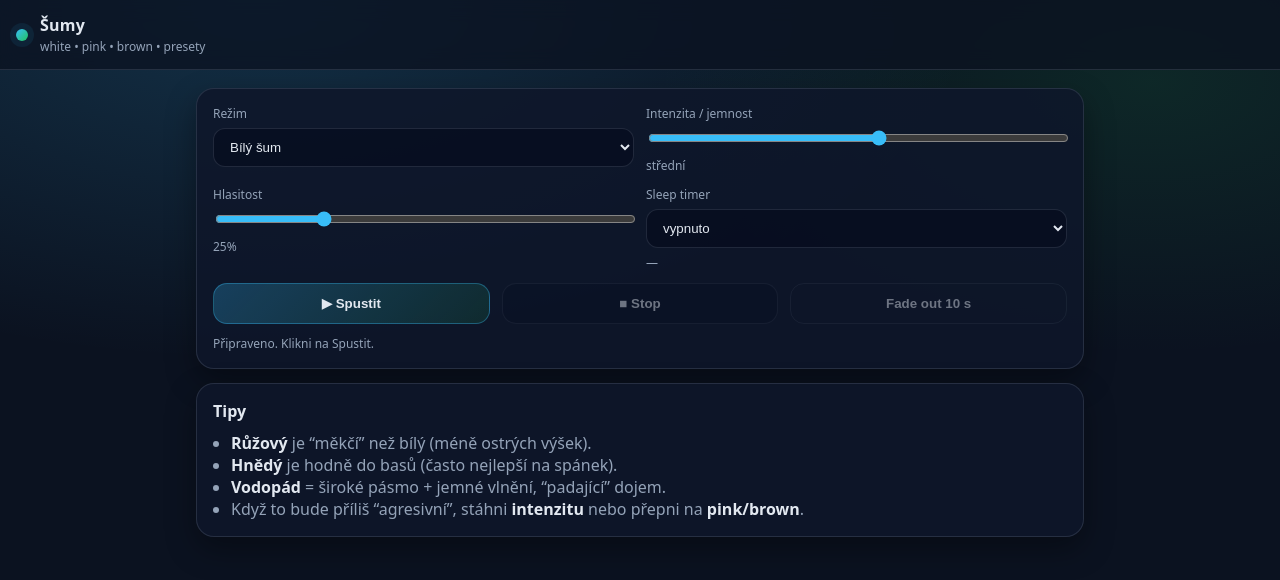
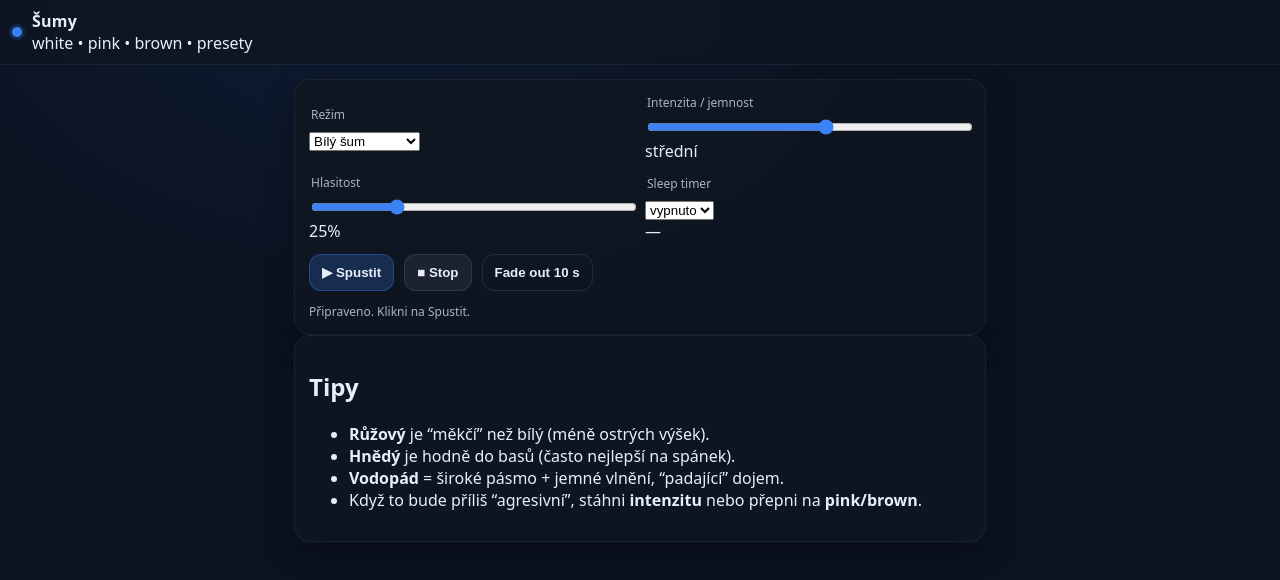
Before and after one commit to Berniocal/sumy, a plain HTML site: page index.html in a window 1280 px wide. Drawn offline with Linux system fonts and the light colour scheme.

Commit message:
Update style.css

```diff
--- a/style.css
+++ b/style.css
@@ -1,148 +1,179 @@
 :root{
   --bg:#0b1220;
-  --card:#0f172a;
-  --muted:#94a3b8;
-  --text:#e2e8f0;
-  --accent:#38bdf8;
+  --card:#0f1722;
+  --text:#e8eef9;
+  --muted:#a9b4c7;
+  --line:#203044;
+  --accent:#3b82f6;
   --accent2:#22c55e;
-  --border:rgba(148,163,184,.18);
-  --shadow: 0 12px 30px rgba(0,0,0,.35);
-  --radius: 18px;
+
+  --r:16px;
+  --pad:14px;
 }
 
 *{ box-sizing:border-box; }
 html,body{ height:100%; }
 body{
   margin:0;
+  background: radial-gradient(1000px 600px at 30% 0%, #0f1b33 0%, var(--bg) 55%);
+  color:var(--text);
   font-family: system-ui, -apple-system, Segoe UI, Roboto, Arial, sans-serif;
-  background: radial-gradient(1200px 600px at 20% 0%, rgba(56,189,248,.18), transparent 60%),
-              radial-gradient(900px 500px at 90% 10%, rgba(34,197,94,.12), transparent 55%),
-              var(--bg);
-  color:var(--text);
 }
 
 .topbar{
-  position:sticky;
-  top:0;
-  z-index:5;
-  display:flex;
-  align-items:center;
-  justify-content:space-between;
-  gap:12px;
-  padding: 14px max(16px, env(safe-area-inset-left)) 14px max(16px, env(safe-area-inset-right));
-  border-bottom:1px solid var(--border);
-  background: rgba(11,18,32,.75);
+  position:sticky; top:0;
+  display:flex; align-items:center; justify-content:space-between;
+  padding: max(10px, env(safe-area-inset-top)) 12px 10px 12px;
+  background: rgba(15,23,34,0.72);
   backdrop-filter: blur(10px);
+  border-bottom:1px solid rgba(255,255,255,0.06);
 }
 
-.brand{ display:flex; gap:12px; align-items:center; }
+.brand{ display:flex; gap:10px; align-items:center; }
 .dot{
-  width:12px;height:12px;border-radius:50%;
-  background: linear-gradient(135deg, var(--accent), var(--accent2));
-  box-shadow: 0 0 0 6px rgba(56,189,248,.08);
+  width:10px; height:10px; border-radius:99px;
+  background: var(--accent);
+  box-shadow: 0 0 0 3px rgba(59,130,246,0.18);
 }
-.title{ font-weight:800; letter-spacing:.2px; }
-.subtitle{ color:var(--muted); font-size:12px; margin-top:2px; }
+.title{ font-weight:700; letter-spacing:.2px; }
+
+.top-actions{ display:flex; gap:10px; align-items:center; }
 
 .wrap{
-  max-width: 920px;
-  margin: 18px auto;
-  padding: 0 16px 40px;
-  display:grid;
-  gap:14px;
+  padding: 14px;
+  max-width: 720px;
+  margin: 0 auto;
 }
 
 .card{
-  background: rgba(15,23,42,.86);
-  border:1px solid var(--border);
-  border-radius: var(--radius);
-  box-shadow: var(--shadow);
-  padding: 16px;
-}
-
-.card h2{
-  margin: 0 0 10px 0;
-  font-size: 16px;
+  background: rgba(15,23,34,0.9);
+  border:1px solid rgba(255,255,255,0.06);
+  border-radius: var(--r);
+  padding: var(--pad);
+  box-shadow: 0 10px 30px rgba(0,0,0,0.28);
 }
 
 .row{
-  display:grid;
-  grid-template-columns: 1fr 1fr;
-  gap: 12px;
+  display:flex;
+  gap:10px;
+  align-items:center;
   margin-bottom: 12px;
 }
+.row:last-child{ margin-bottom:0; }
 
-@media (max-width: 720px){
-  .row{ grid-template-columns: 1fr; }
+.field{
+  flex:1;
+  min-width: 0;
 }
-
-.field label{
+label{
   display:block;
   font-size: 12px;
   color: var(--muted);
-  margin-bottom: 6px;
-}
-.field select, .field input[type="range"]{
-  width:100%;
-}
-.field select{
-  background: rgba(2,6,23,.45);
-  color: var(--text);
-  border: 1px solid var(--border);
-  border-radius: 12px;
-  padding: 10px 12px;
-  outline:none;
+  margin: 0 0 6px 2px;
 }
 
-.field input[type="range"]{
+input[type="range"]{
+  width:100%;
   accent-color: var(--accent);
 }
 
-.hint{
+.small{
+  margin-top: 4px;
+  font-size: 12px;
   color: var(--muted);
-  font-size: 12px;
-  margin-top: 6px;
-}
-
-.actions{
-  grid-template-columns: 1fr 1fr 1fr;
-}
-@media (max-width: 720px){
-  .actions{ grid-template-columns: 1fr; }
 }
 
 .btn{
-  appearance:none;
-  border: 1px solid var(--border);
-  background: rgba(2,6,23,.35);
+  border:1px solid rgba(255,255,255,0.10);
+  background: rgba(255,255,255,0.06);
   color: var(--text);
-  border-radius: 14px;
-  padding: 12px 14px;
-  font-weight: 700;
-  cursor:pointer;
-  transition: transform .08s ease, background .15s ease, border-color .15s ease;
+  padding: 10px 12px;
+  border-radius: 12px;
+  font-weight: 650;
+  cursor: pointer;
+  user-select:none;
 }
-.btn:active{ transform: scale(.98); }
-.btn[disabled]{ opacity:.45; cursor:not-allowed; }
-
+.btn:active{ transform: translateY(1px); }
 .btn.primary{
-  border-color: rgba(56,189,248,.35);
-  background: linear-gradient(135deg, rgba(56,189,248,.25), rgba(34,197,94,.12));
+  border-color: rgba(59,130,246,0.35);
+  background: rgba(59,130,246,0.22);
 }
 .btn.ghost{
   background: transparent;
 }
 
-.small{
-  margin-top: 10px;
-  color: var(--muted);
-  font-size: 12px;
-  line-height: 1.35;
+.iconBtn{
+  width: 38px; height: 38px;
+  border-radius: 999px;
+  border:1px solid rgba(255,255,255,0.10);
+  background: rgba(255,255,255,0.06);
+  color: var(--text);
+  font-weight: 800;
+  cursor: pointer;
 }
 
-.list{
-  margin: 0;
-  padding-left: 18px;
+.soundBtn{
+  flex: 1;
+  display:flex; align-items:center; justify-content:space-between;
+  padding: 10px 12px;
+  border-radius: 12px;
+  border:1px solid rgba(255,255,255,0.10);
+  background: rgba(255,255,255,0.06);
+  color: var(--text);
+  font-weight: 750;
+  cursor:pointer;
+}
+.chev{ opacity: .8; }
+
+.modal{
+  position: fixed;
+  inset: 0;
+  background: rgba(0,0,0,0.55);
+  display:flex;
+  align-items:center;
+  justify-content:center;
+  padding: 18px;
+}
+.modalCard{
+  width: min(520px, 100%);
+  background: rgba(15,23,34,0.98);
+  border:1px solid rgba(255,255,255,0.08);
+  border-radius: 18px;
+  padding: 12px;
+  box-shadow: 0 20px 60px rgba(0,0,0,0.45);
+}
+.modalHead{
+  display:flex;
+  align-items:center;
+  justify-content:space-between;
+  padding: 4px 4px 10px 4px;
+}
+.modalTitle{ font-weight: 800; }
+.grid{
+  display:grid;
+  grid-template-columns: repeat(2, minmax(0,1fr));
+  gap:10px;
+}
+.chip{
+  border:1px solid rgba(255,255,255,0.10);
+  background: rgba(255,255,255,0.06);
+  color: var(--text);
+  padding: 10px 12px;
+  border-radius: 14px;
+  font-weight: 700;
+  cursor:pointer;
+  text-align:left;
+}
+.chip:active{ transform: translateY(1px); }
+.helpText{
+  padding: 0 6px 8px 6px;
+  color: var(--text);
+}
+.helpText p{
+  margin: 8px 0;
   color: var(--muted);
 }
-.list b{ color: var(--text); }
+
+@media (max-width: 420px){
+  .grid{ grid-template-columns: 1fr; }
+}
```
